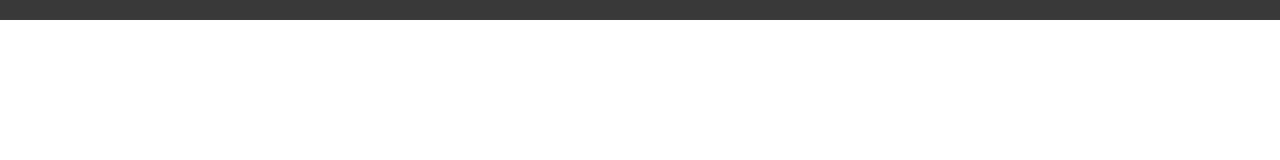
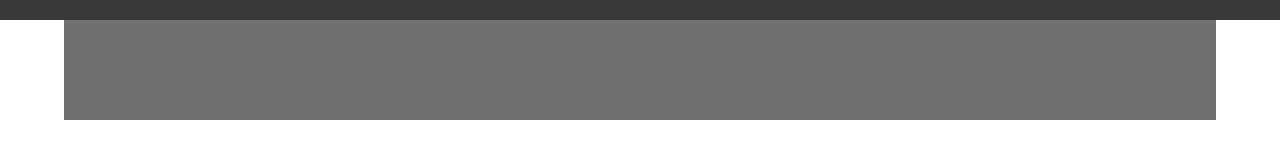
Before and after one commit to Beaurval/DofusMulticompte, an Electron app: page index.html in a window 1280 px wide. Drawn offline with Linux system fonts and the light colour scheme.

Commit message:
main container position and transparency

```diff
--- a/css/config.css
+++ b/css/config.css
@@ -1,7 +1,9 @@
 body{
+  box-sizing: border-box;
   margin: 0;
   padding: 0;
   background-color: transparent;
+  overflow: hidden;
 }
 #bar-title {
     -webkit-app-region: drag;
@@ -9,3 +11,9 @@ body{
     background-color: #383839;
     height: 20px;
   }
+  #main-container{
+    background-color: rgba(0, 0, 0, 0.555);
+    height: 100px;
+    width: 90%;
+    margin: auto;
+  }
--- a/index.html
+++ b/index.html
@@ -11,6 +11,11 @@
   <body>
     <header>
       <nav id="bar-title"></nav>
+      <main>
+        <div id="main-container">
+
+        </div>
+      </main>
     </header>
   </body>
 </html>
--- a/main.js
+++ b/main.js
@@ -11,7 +11,8 @@ const createWindow = () => {
     height: 200,
     titleBarStyle: 'hidden',
     resizable: false,
-    frame: false
+    frame: false,
+    transparent: true
   })
 
   // et charger l'index.html de l'application.
```
